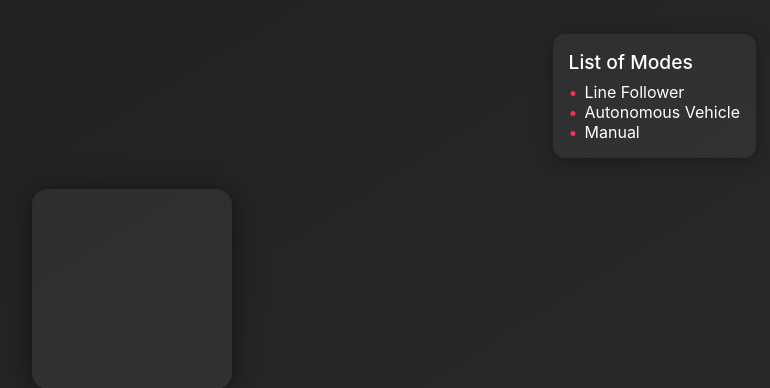
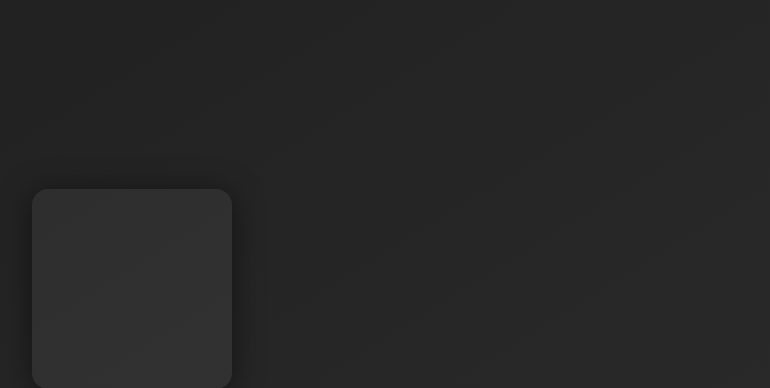
Before and after one commit to AveePB/AV, a Flask app: template src/templates/index.html in a window 1280 px wide. Shown: the part 62-450 px from the top of the page, without its empty margins (508-1278 px from the left). Run offline with Flask 3, Linux system fonts and the light colour scheme; the template is opened without the code that fills it, so the values that code supplies are empty; parts of the project's set-up code (start-up, migrations or seed data) failed here and were passed over; some libraries are stand-ins or nearby versions.

Commit message:
Updated the css

```diff
--- a/src/app.py
+++ b/src/app.py
@@ -1,6 +1,6 @@
-from vehicle.consts import LIDAR_USB_HEADER, LIDAR_DATA_PATH
+#from vehicle.consts import LIDAR_USB_HEADER, LIDAR_DATA_PATH
 from routes import ROUTES_BP, DATA_QUEUE
-from car import Robot
+#from car import Robot
 from flask import Flask
 import multiprocessing
 
@@ -9,13 +9,13 @@ app = Flask(__name__)
 app.register_blueprint(ROUTES_BP)
 
 # Configure robot application
-robot = Robot(LIDAR_DATA_PATH, LIDAR_USB_HEADER)
+#robot = Robot(LIDAR_DATA_PATH, LIDAR_USB_HEADER)
 
 # Run program if executable
 if (__name__ == '__main__'):
     # Initialize robot application
-    robot_process = multiprocessing.Process(target=robot.run, args=(DATA_QUEUE,))
-    robot_process.start()
+#    robot_process = multiprocessing.Process(target=robot.run, args=(DATA_QUEUE,))
+#    robot_process.start()
 
     # Initialize flask application
     app.run(host='0.0.0.0', port=5000, debug=False)
--- a/src/static/scripts.js
+++ b/src/static/scripts.js
@@ -98,30 +98,30 @@ joystick.on('end', () => {
   resetLastDirection();
 });
 
-// Buttons
 function handleTurnButton(btnSelector, directionEndpoint) {
   const button = document.querySelector(btnSelector);
-
-  button.addEventListener('mousedown', () => {
-    fetch(directionEndpoint, { method: 'POST' });
-  });
-
-  button.addEventListener('mouseup', () => {
-    fetch('/stop', { method: 'POST' });
-  });
+  let touchHandled = false;
 
   button.addEventListener('touchstart', () => {
+    touchHandled = true;
     fetch(directionEndpoint, { method: 'POST' });
   });
 
   button.addEventListener('touchend', () => {
     fetch('/stop', { method: 'POST' });
+    setTimeout(() => touchHandled = false, 100); // reset flag shortly after
+  });
+
+  button.addEventListener('mousedown', () => {
+    if (touchHandled) return;
+    fetch(directionEndpoint, { method: 'POST' });
+  });
+
+  button.addEventListener('mouseup', () => {
+    if (touchHandled) return;
+    fetch('/stop', { method: 'POST' });
   });
 }
-
-// Apply to turn buttons
-handleTurnButton('.turn-left', '/turn-left');
-handleTurnButton('.turn-right', '/turn-right');
 
 document.querySelector('.shutdown').addEventListener('click', () => {
   if (confirm("Are you sure you want to shut down the electronic components of the robot?")) {
@@ -136,3 +136,7 @@ document.querySelector('.shutdown').addEventListener('click', () => {
     }).catch(console.error);
   }
 });
+
+// Apply handlers to turn buttons
+handleTurnButton('.turn-left', '/turn-left');
+handleTurnButton('.turn-right', '/turn-right');
--- a/src/static/styles.css
+++ b/src/static/styles.css
@@ -65,6 +65,15 @@ main {
   display: flex;
   align-items: center;
   justify-content: center;
+
+  -webkit-user-select: none;
+  -ms-user-select: none;
+  user-select: none;
+  -webkit-touch-callout: none;
+
+  outline: none;
+  -webkit-tap-highlight-color: transparent;
+  -webkit-focus-ring-color: transparent;
 }
 
 .actions button:active {
@@ -90,34 +99,6 @@ main {
   background-color: #ff2d55;
 }
 
-aside {
-  position: absolute;
-  right: 1rem;
-  top: 6rem;
-  background: rgba(255, 255, 255, 0.05);
-  backdrop-filter: blur(10px);
-  padding: 1rem;
-  border-radius: 0.75rem;
-  box-shadow: 0 4px 20px rgba(0, 0, 0, 0.3);
-}
-
-aside h3 {
-  margin-bottom: 0.5rem;
-  font-size: 1.2rem;
-  font-weight: 500;
-}
-
-aside ul {
-  list-style: none;
-}
-
-aside ul li::before {
-  content: "•";
-  color: #ff2d55;
-  display: inline-block;
-  width: 1em;
-}
-
 footer {
   background: rgba(255, 255, 255, 0.05);
   text-align: center;
@@ -131,10 +112,8 @@ footer {
     padding: 1rem;
   }
 
-  aside {
-    position: static;
-    margin-top: 1rem;
-    width: 90%;
+  body {
+    min-height: 93vh;
   }
 
   .actions button {
--- a/src/templates/index.html
+++ b/src/templates/index.html
@@ -22,15 +22,6 @@
     </div>
   </main>
 
-  <aside>
-    <h3>List of Modes</h3>
-    <ul>
-      <li>Line Follower</li>
-      <li>Autonomous Vehicle</li>
-      <li>Manual</li>
-    </ul>
-  </aside>
-
   <footer>
     Robot Control Interface &copy; 2025
   </footer>
```
